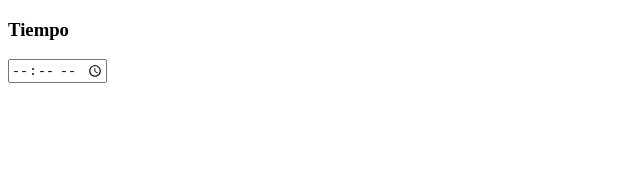
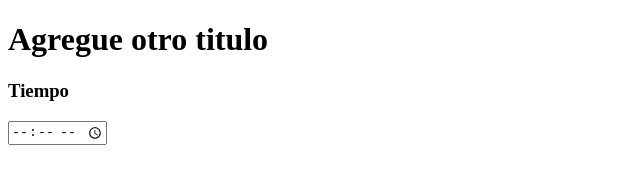
Before and after one commit to juanmata/prueba, a plain HTML site: page index.html in a window 1280 px wide. Shown: the whole page, without its empty margins (0-640 px from the left). Drawn offline with Linux system fonts and the light colour scheme.

Commit message:
Agregue un titulo h1

```diff
--- a/index.html
+++ b/index.html
@@ -6,8 +6,9 @@
     <title>Prueba para Subir a Git</title>
 </head>
 <body>
+<h1>Agregue otro titulo</h1>
+<h3>Tiempo</h3>
 
-<h3>Tiempo</h3>
 <input type="time" list="horas">
 <datalist id="horas">
     <option value="12:00"></option>
```
